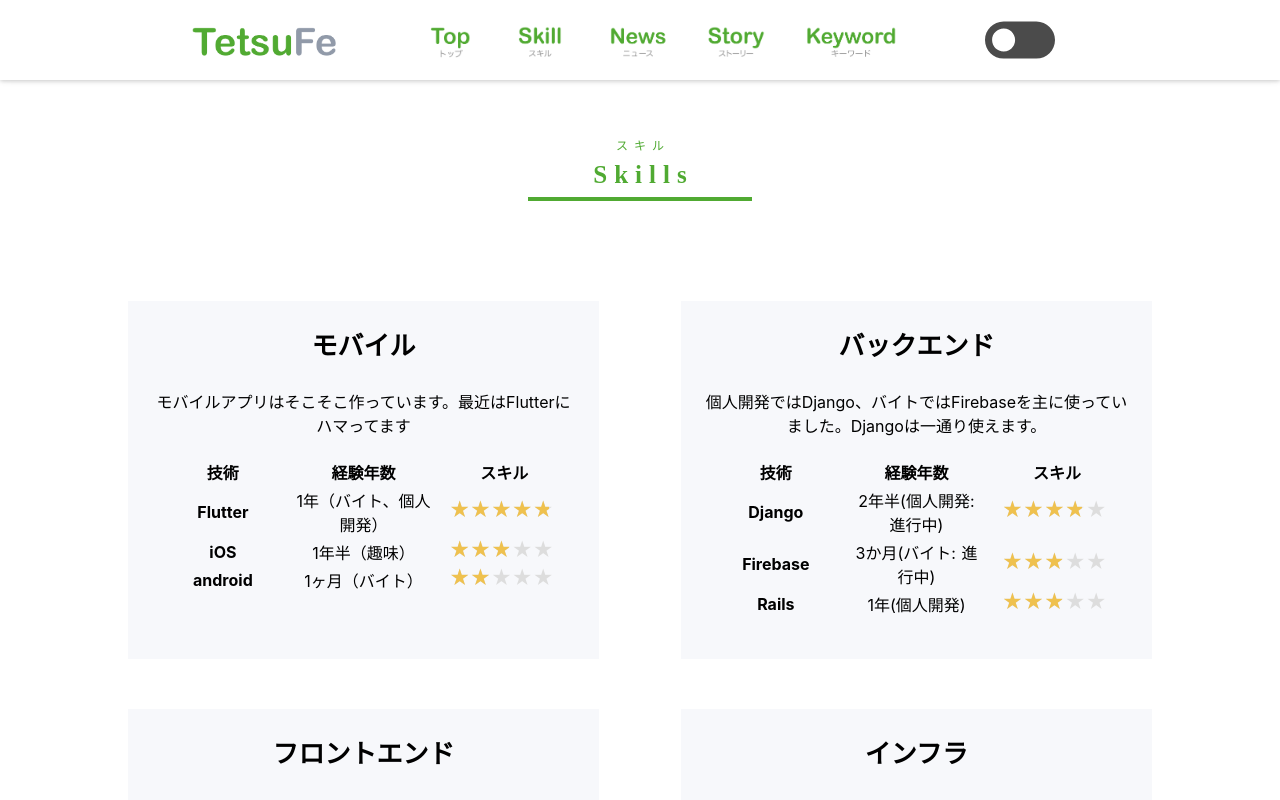
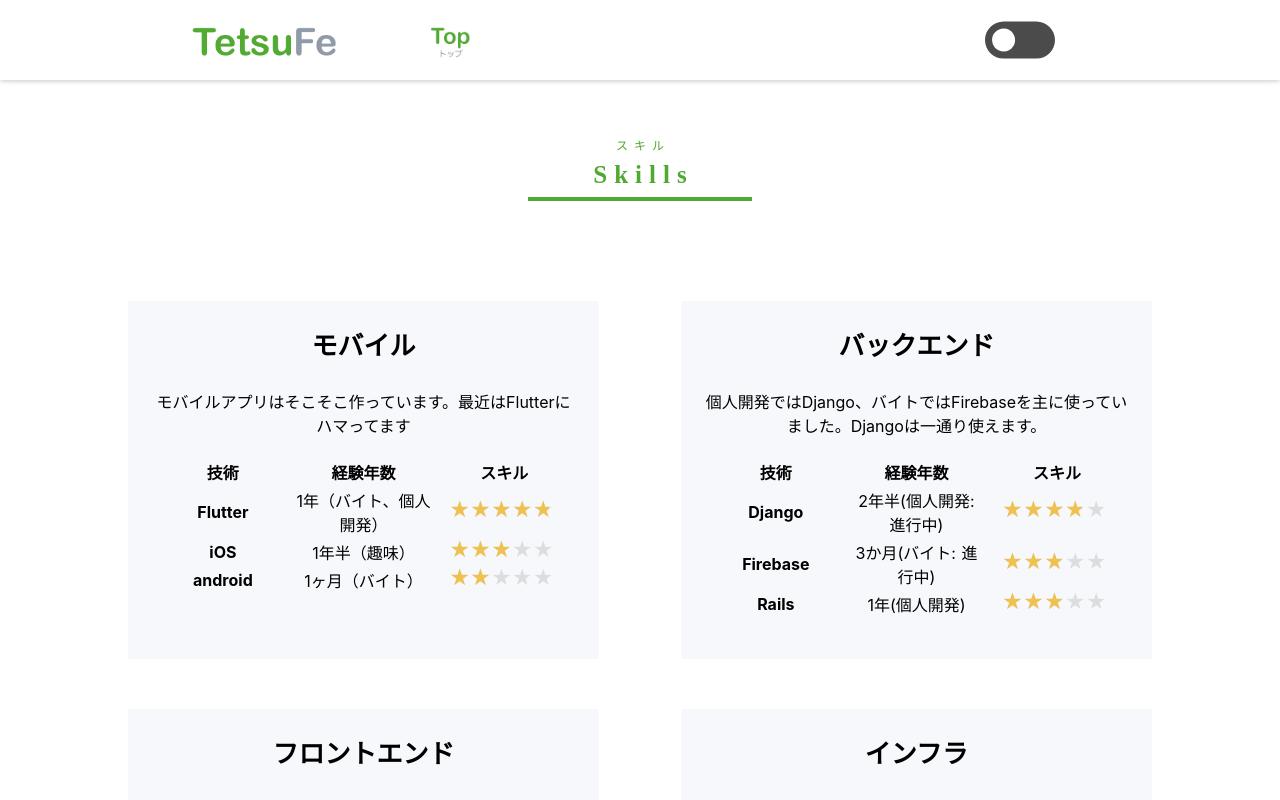
Before and after one commit to TetsuFe/my-official-site, a Nuxt app: page /skill in a window 1280 px wide. Shown: the top 800 px of the page. Built offline with nearby package versions, Linux system fonts and the light colour scheme.

Commit message:
Fix header settings

```diff
--- a/components/Header.vue
+++ b/components/Header.vue
@@ -17,17 +17,17 @@
           <img v-if="!isHalloweenStyle" src="~/assets/images/common/top.png" sizes="(min-width:80px) 50vw, 100vw" width="41" srcset="~/assets/images/common/top.png 200w, ~/assets/images/common/top.png 400w">
           <img v-else src="~/assets/images/common/top-halloween.png" sizes="(min-width:80px) 50vw, 100vw" width="41" srcset="~/assets/images/common/top-halloween.png 200w, ~/assets/images/common/top-halloween.png 400w">
         </div>
-        <div id="menu02" class="menu" @click="onClickMenuButton">
+        <div id="menu02" class="menu" v-scroll-to="'#skill'" @click="onClickMenuButton">
           <nuxt-link to="./skill">
             <img v-if="!isHalloweenStyle" src="~/assets/images/common/skill.png" sizes="(min-width:180px) 50vw, 100vw" width="58" srcset="~/assets/images/common/skill.png 200w, ~/assets/images/common/skill.png 400w">
             <img v-else src="~/assets/images/common/skill-halloween.png" sizes="(min-width:180px) 50vw, 100vw" width="58" srcset="~/assets/images/common/skill-halloween.png 200w, ~/assets/images/common/skill-halloween.png 400w">
           </nuxt-link>
         </div>
-        <div id="menu04" class="menu" v-scroll-to="'#profile'" @click="onClickMenuButton">
+        <div id="menu03" class="menu" v-scroll-to="'#profile'" @click="onClickMenuButton">
           <img v-if="!isHalloweenStyle" src="~/assets/images/common/story.png" sizes="(min-width:180px) 50vw, 100vw" width="58" srcset="~/assets/images/common/story.png 200w, ~/assets/images/common/story.png 400w">
           <img v-else src="~/assets/images/common/story-halloween.png" sizes="(min-width:180px) 50vw, 100vw" width="58" srcset="~/assets/images/common/story-halloween.png 200w, ~/assets/images/common/story-halloween.png 400w">
         </div>
-        <div id="menu05" class="menu" v-scroll-to="'#keyword'" @click="onClickMenuButton">
+        <div id="menu04" class="menu" v-scroll-to="'#keyword'" @click="onClickMenuButton">
           <img v-if="!isHalloweenStyle" src="~/assets/images/common/keyword.png" sizes="(min-width:180px) 50vw, 100vw" width="92" srcset="~/assets/images/common/keyword.png 200w, ~/assets/images/common/keyword.png 400w">
           <img v-else src="~/assets/images/common/keyword-halloween.png" sizes="(min-width:180px) 50vw, 100vw" width="92" srcset="~/assets/images/common/keyword-halloween.png 200w, ~/assets/images/common/keyword-halloween.png 400w">
         </div>
--- a/components/NotIndexPageHeader.vue
+++ b/components/NotIndexPageHeader.vue
@@ -7,41 +7,15 @@
           <img v-else src="~/assets/images/common/logo-halloween.png" sizes="(min-width:80px) 50vw, 100vw" width="150" srcset="~/assets/images/common/logo-halloween.png 200w, ~/assets/images/common/logo-halloween.png 400w">
         </nuxt-link>
       </div>
-      <div id="button-menu">
-        <nuxt-link to="./#top">
-          <img v-if="!isMenuOpen" src="~/assets/images/icons/menu.svg" sizes="(min-width:100px) 50vw, 100vw" width="42" srcset="~/assets/images/icons/menu.svg 200w, ~/assets/images/icons/menu.svg 400w">
-          <img v-else src="~/assets/images/icons/close.svg" sizes="(min-width:100px) 50vw, 100vw" width="42" srcset="~/assets/images/icons/close.svg 200w, ~/assets/images/icons/close.svg 400w">
-        </nuxt-link>
+      <div id="button-menu" @click="onClickMenuButton">
+        <img v-if="!isMenuOpen" src="~/assets/images/icons/menu.svg" sizes="(min-width:100px) 50vw, 100vw" width="42" srcset="~/assets/images/icons/menu.svg 200w, ~/assets/images/icons/menu.svg 400w">
+        <img v-else src="~/assets/images/icons/close.svg" sizes="(min-width:100px) 50vw, 100vw" width="42" srcset="~/assets/images/icons/close.svg 200w, ~/assets/images/icons/close.svg 400w">
       </div>
       <nav id="menu">
         <div id="menu01" class="menu">
           <nuxt-link to="./#top">
             <img v-if="!isHalloweenStyle" src="~/assets/images/common/top.png" sizes="(min-width:80px) 50vw, 100vw" width="41" srcset="~/assets/images/common/top.png 200w, ~/assets/images/common/top.png 400w">
             <img v-else src="~/assets/images/common/top-halloween.png" sizes="(min-width:80px) 50vw, 100vw" width="41" srcset="~/assets/images/common/top-halloween.png 200w, ~/assets/images/common/top-halloween.png 400w">
-          </nuxt-link>
-        </div>
-        <div id="menu05" class="menu">
-          <nuxt-link to="./skill">
-            <img v-if="!isHalloweenStyle" src="~/assets/images/common/skill.png" sizes="(min-width:180px) 50vw, 100vw" width="58" srcset="~/assets/images/common/skill.png 200w, ~/assets/images/common/skill.png 400w">
-            <img v-else src="~/assets/images/common/skill-halloween.png" sizes="(min-width:180px) 50vw, 100vw" width="58" srcset="~/assets/images/common/skill-halloween.png 200w, ~/assets/images/common/skill-halloween.png 400w">
-          </nuxt-link>
-        </div>
-        <div id="menu02" class="menu">
-          <nuxt-link to="./#news">
-            <img v-if="!isHalloweenStyle" src="~/assets/images/common/news.png" sizes="(min-width:180px) 50vw, 100vw" width="58" srcset="~/assets/images/common/news.png 200w, ~/assets/images/common/news.png 400w">
-            <img v-else src="~/assets/images/common/news-halloween.png" sizes="(min-width:180px) 50vw, 100vw" width="58" srcset="~/assets/images/common/news-halloween.png 200w, ~/assets/images/common/news-halloween.png 400w">
-          </nuxt-link>
-        </div>
-        <div id="menu03" class="menu">
-          <nuxt-link to="./#story">
-            <img v-if="!isHalloweenStyle" src="~/assets/images/common/story.png" sizes="(min-width:180px) 50vw, 100vw" width="58" srcset="~/assets/images/common/story.png 200w, ~/assets/images/common/story.png 400w">
-            <img v-else src="~/assets/images/common/story-halloween.png" sizes="(min-width:180px) 50vw, 100vw" width="58" srcset="~/assets/images/common/story-halloween.png 200w, ~/assets/images/common/story-halloween.png 400w">
-          </nuxt-link>
-        </div>
-        <div id="menu04" class="menu">
-          <nuxt-link to="./#keyword">
-            <img v-if="!isHalloweenStyle" src="~/assets/images/common/keyword.png" sizes="(min-width:180px) 50vw, 100vw" width="92" srcset="~/assets/images/common/keyword.png 200w, ~/assets/images/common/keyword.png 400w">
-            <img v-else src="~/assets/images/common/keyword-halloween.png" sizes="(min-width:180px) 50vw, 100vw" width="92" srcset="~/assets/images/common/keyword-halloween.png 200w, ~/assets/images/common/keyword-halloween.png 400w">
           </nuxt-link>
         </div>
       </nav>
```
